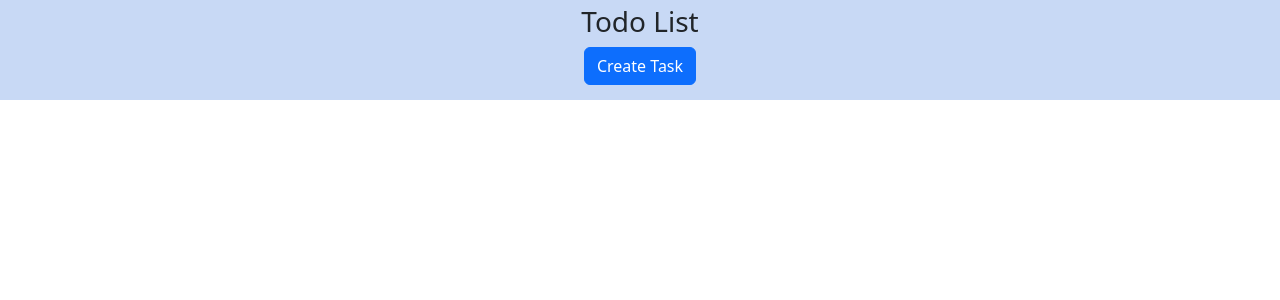
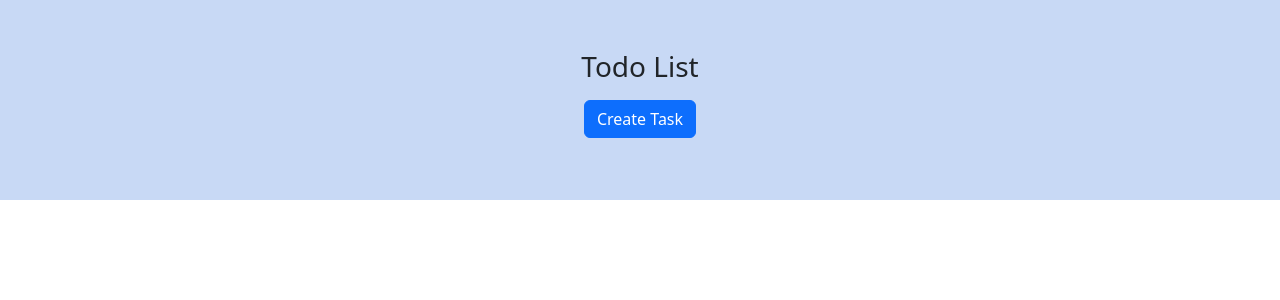
Before and after one commit to Teuton-Roy/todo-app, a React (Create React App) app: page / in a window 1280 px wide. Shown: the top 300 px of the page. Built offline with nearby package versions, Linux system fonts and the light colour scheme.

Commit message:
adding some properties in todolist.js and todolist.css

```diff
--- a/src/components/TodoList.css
+++ b/src/components/TodoList.css
@@ -1,7 +1,7 @@
 .header{
     text-align: center;
-    height: 100px;
+    height: 200px;
     width: 100%;
-    padding-top: 5px;
+    padding-top: 50px;
     background-color: #c8d9f5;
   }
--- a/src/components/TodoList.js
+++ b/src/components/TodoList.js
@@ -8,7 +8,7 @@ const TodoList = () => {
         <>
             <div className='header'>
                 <h3>Todo List</h3>
-                <button className='btn btn-primary'>Create Task</button>
+                <button className='btn btn-primary mt-2'>Create Task</button>
             </div>
 
             <div className="Task">
```
